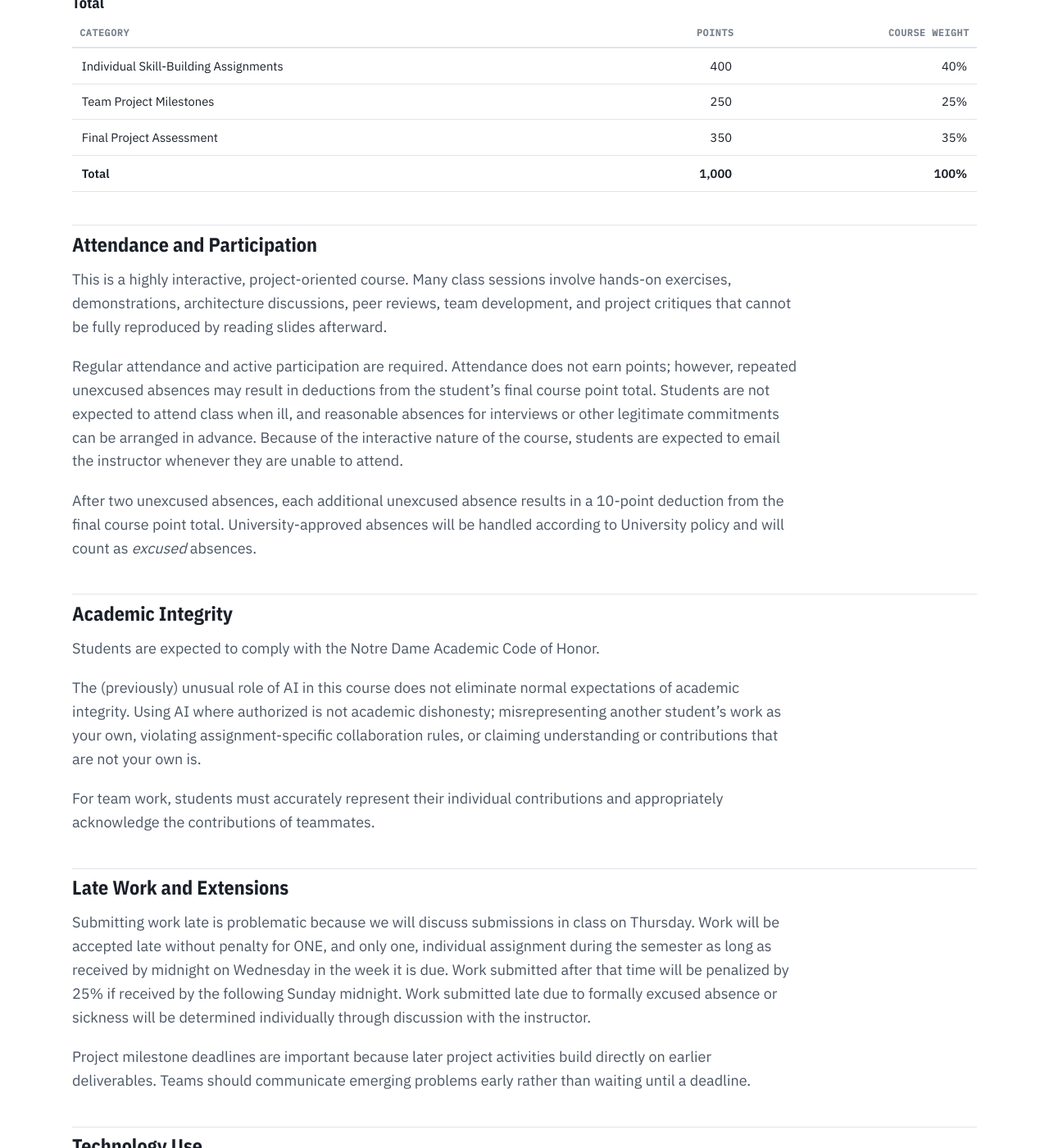
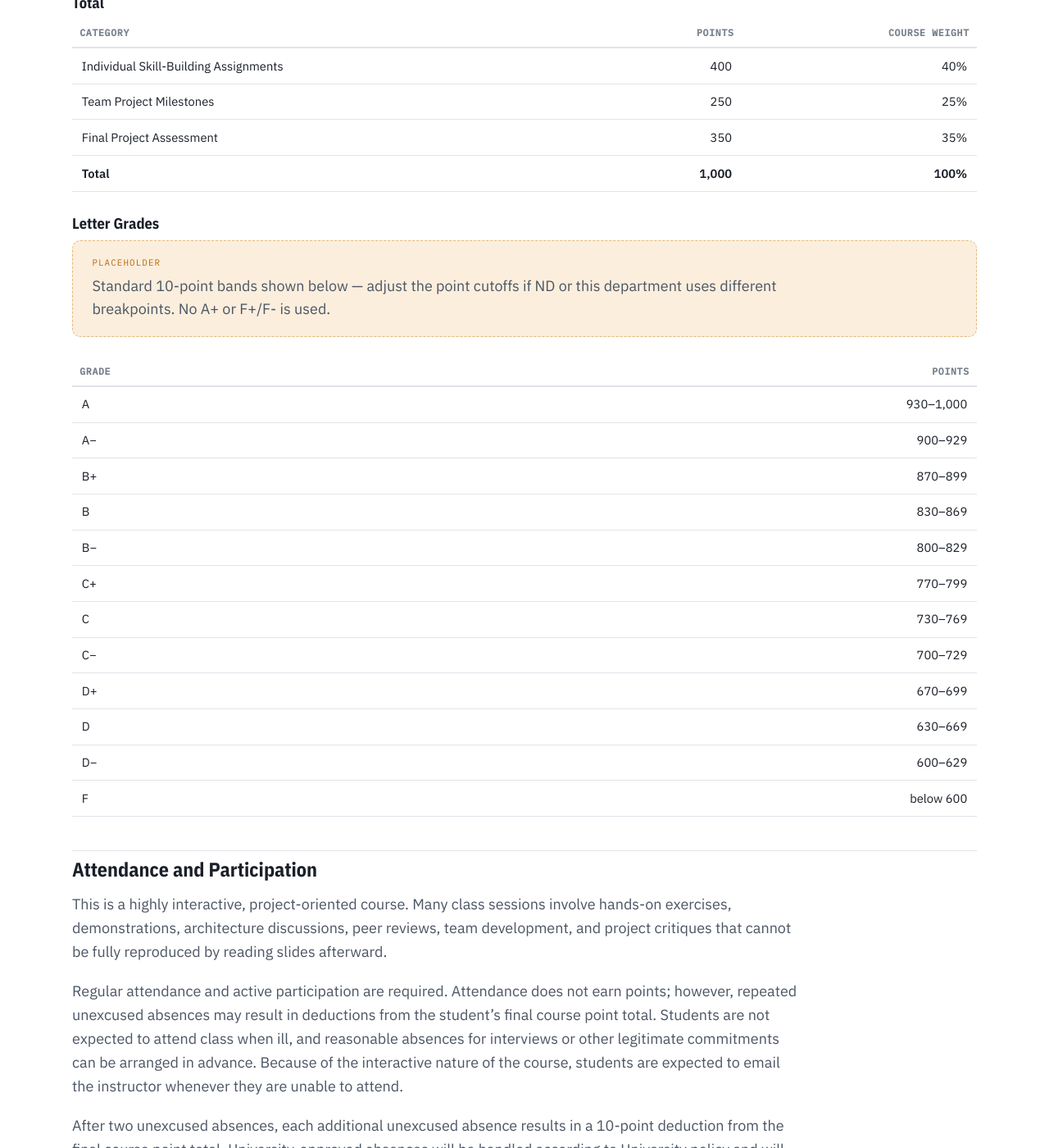
Before and after one commit to JaneClelandHuang/uav-native-ai, a Jekyll site: the page built from syllabus.md, in a window 1280 px wide and 1400 px high, scrolled down 7220 px. Shown: the whole window at 82% size. Built offline with Jekyll 4.4.1, drawn with Linux system fonts in a browser that asks for light colours.

Commit message:
syllabus.md: add letter-grade cutoff table (A through F, no A+)
Co-Authored-By: Claude Sonnet 5 <noreply@anthropic.com>
Claude-Session: https://claude.ai/code/session_01UfY8esQLQoaAmjs3J5XarZ

```diff
--- a/syllabus.md
+++ b/syllabus.md
@@ -219,6 +219,32 @@ The team project grade and individual oral-defense grade are separate. Strong te
 
 </div>
 
+### Letter Grades
+
+<div class="callout placeholder">
+<p>Standard 10-point bands shown below — adjust the point cutoffs if ND
+or this department uses different breakpoints. No A+ or F+/F- is used.</p>
+</div>
+
+<div class="table-wrap" markdown="1">
+
+| Grade | Points |
+|---|---:|
+| A | 930–1,000 |
+| A− | 900–929 |
+| B+ | 870–899 |
+| B | 830–869 |
+| B− | 800–829 |
+| C+ | 770–799 |
+| C | 730–769 |
+| C− | 700–729 |
+| D+ | 670–699 |
+| D | 630–669 |
+| D− | 600–629 |
+| F | below 600 |
+
+</div>
+
 ## Attendance and Participation
 
 This is a highly interactive, project-oriented course. Many class sessions involve hands-on exercises, demonstrations, architecture discussions, peer reviews, team development, and project critiques that cannot be fully reproduced by reading slides afterward.
```
